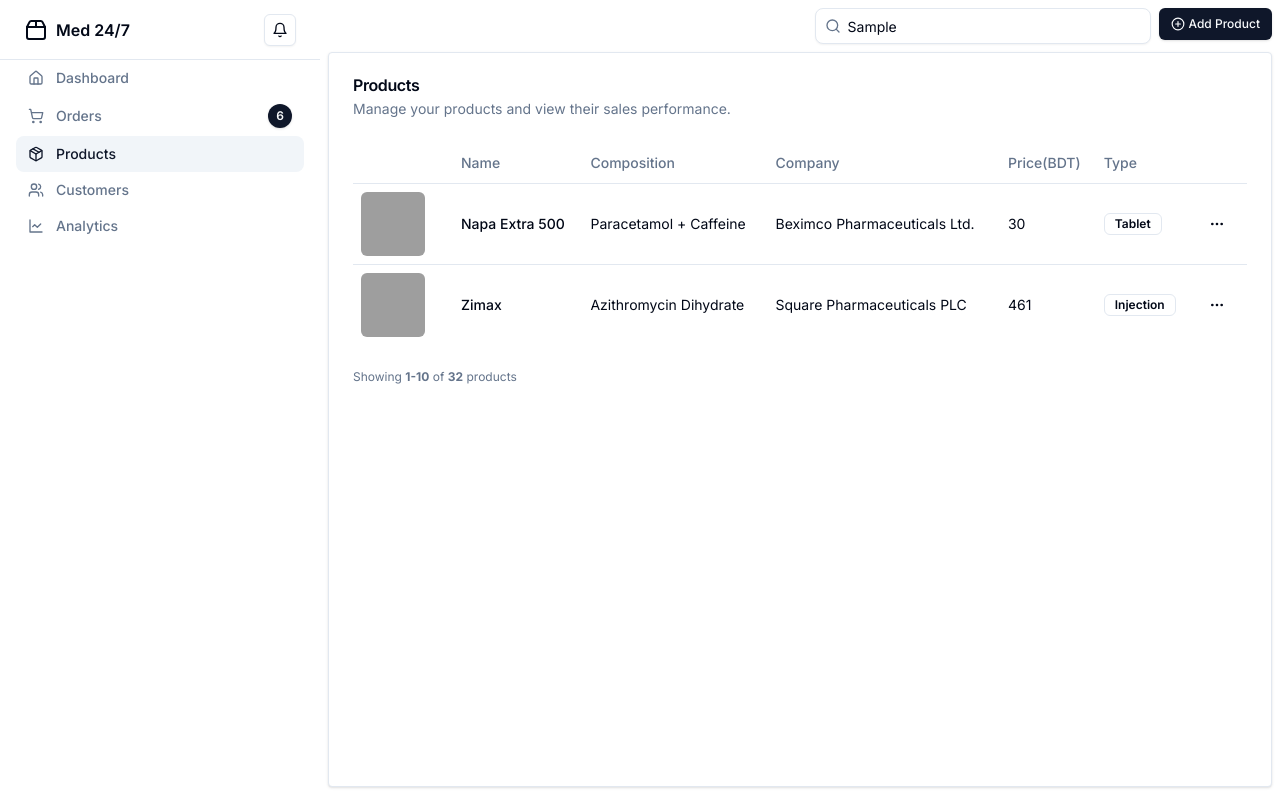
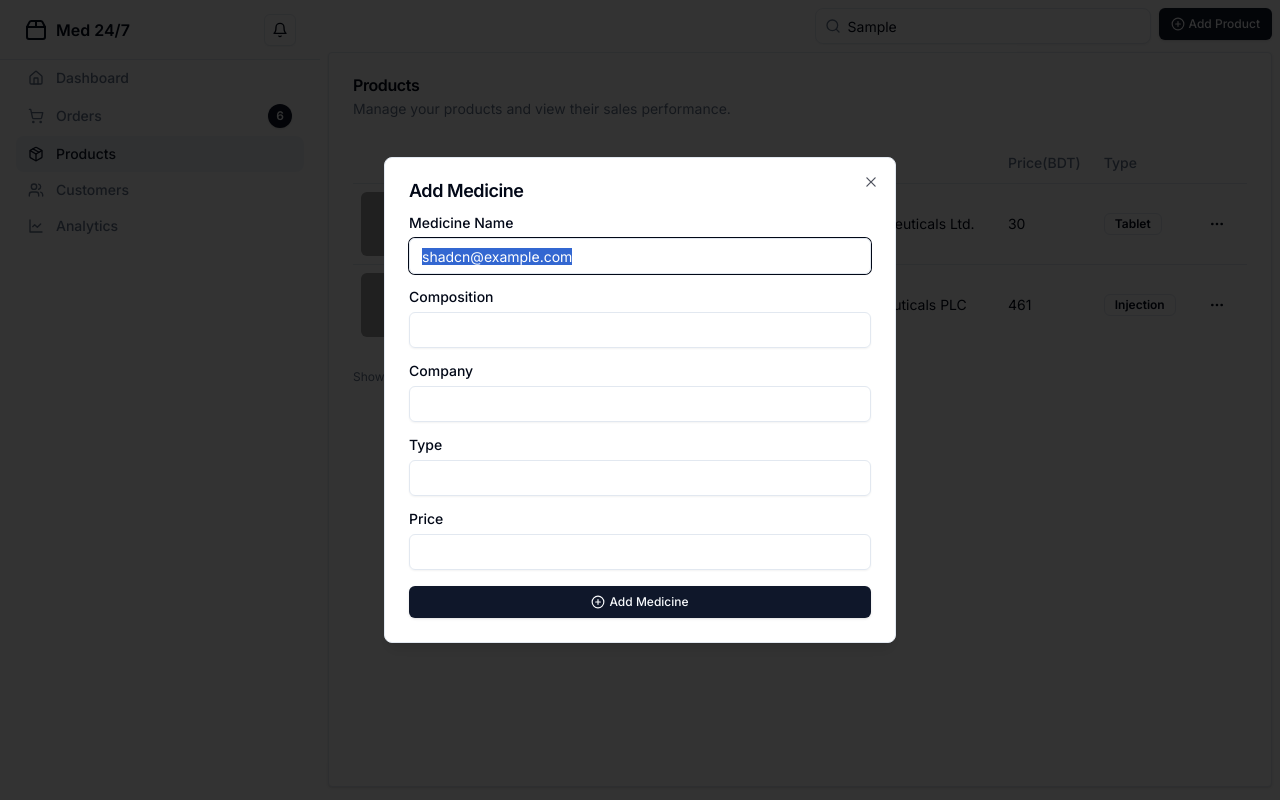
Before and after one commit to Munna-Khandakar/mycrowd, a Next.js app: page /admin/products in a window 1280 px wide. Both pictures are taken after typing "Sample" into the empty fields and a click on the button "Add Product". Built offline with nearby package versions, Linux system fonts and the light colour scheme; grey boxes are pictures that could not be loaded.

Commit message:
products add form added

```diff
--- /dev/null
+++ b/components/Modal.tsx
@@ -0,0 +1,47 @@
+import {
+    Dialog,
+    DialogContent,
+    DialogDescription,
+    DialogHeader,
+    DialogTitle,
+    DialogTrigger,
+} from '@/components/ui/dialog';
+import {useEffect, useState} from 'react';
+
+type ModalProps = {
+    children: React.ReactNode;
+    title?: string | React.ReactNode;
+    description?: string | React.ReactNode;
+    isOpen: boolean;
+    trigger?: React.ReactNode;
+    onClose?: () => void;
+};
+
+function Modal(props: ModalProps) {
+    const {children, title, description, isOpen, trigger, onClose} = props;
+    const [open, setOpen] = useState(false);
+
+    useEffect(() => {
+        setOpen(isOpen);
+    }, [isOpen]);
+
+    const onCLoseModal = () => {
+        setOpen(false);
+        onClose && onClose();
+    };
+
+    return (
+        <Dialog open={open} onOpenChange={onCLoseModal}>
+            {trigger && <DialogTrigger asChild>{trigger}</DialogTrigger>}
+            <DialogContent>
+                <DialogHeader>
+                    {title && <DialogTitle>{title}</DialogTitle>}
+                    {description && <DialogDescription>{description}</DialogDescription>}
+                </DialogHeader>
+                {children}
+            </DialogContent>
+        </Dialog>
+    );
+}
+
+export default Modal;
--- a/components/ProfileDropdown.tsx
+++ b/components/ProfileDropdown.tsx
@@ -35,7 +35,11 @@
                     </Link>
                 </DropdownMenuItem>
                 <DropdownMenuSeparator/>
-                <DropdownMenuItem>Logout</DropdownMenuItem>
+                <DropdownMenuItem>
+                    <Link href={'/login'}>
+                        Login
+                    </Link>
+                </DropdownMenuItem>
             </DropdownMenuContent>
         </DropdownMenu>
     );
--- /dev/null
+++ b/components/admin/products/ProductForm.tsx
@@ -0,0 +1,102 @@
+import * as React from 'react';
+import {useForm, SubmitHandler} from 'react-hook-form';
+
+import {cn} from '@/lib/utils';
+import {Button} from '@/components/ui/button';
+
+import {Input} from '@/components/ui/input';
+import {Label} from '@/components/ui/label';
+import {PlusCircle} from 'lucide-react';
+
+type Inputs = {
+    name: string
+    composition: string
+    company: string
+    type: string
+    price: number
+
+}
+
+export const ProductForm = () => {
+
+    const {
+        register,
+        handleSubmit,
+        watch,
+        formState: {errors},
+    } = useForm<Inputs>();
+
+    const onSubmit: SubmitHandler<Inputs> = (data) => console.log(data);
+
+    console.log(watch('name'));
+
+    return (
+        <form
+            className={cn('grid items-start gap-4')}
+            onSubmit={handleSubmit(onSubmit)}
+        >
+            <div className="grid gap-2">
+                <Label htmlFor="email">Medicine Name</Label>
+                <Input
+                    type="string"
+                    id="name"
+                    defaultValue="shadcn@example.com"
+                    {...register('name', {required: true})}
+                />
+                {errors.name?.type === 'required' && (
+                    <p role="alert" className="text-red-600">First name is required</p>
+                )}
+            </div>
+            <div className="grid gap-2">
+                <Label htmlFor="username">Composition</Label>
+                <Input
+                    id="composition"
+
+                    {...register('composition', {required: true})}
+                />
+                {errors.composition?.type === 'required' && (
+                    <p role="alert" className="text-red-600">First name is required</p>
+                )}
+            </div>
+            <div className="grid gap-2">
+                <Label htmlFor="username">Company</Label>
+                <Input
+                    id="company"
+
+                    {...register('company', {required: true})}
+                />
+                {errors.company?.type === 'required' && (
+                    <p role="alert" className="text-red-600">First name is required</p>
+                )}
+            </div>
+            <div className="grid gap-2">
+                <Label htmlFor="username">Type</Label>
+                <Input
+                    id="company"
+
+                    {...register('company', {required: true})}
+                />
+                {errors.company?.type === 'required' && (
+                    <p role="alert" className="text-red-600">First name is required</p>
+                )}
+            </div>
+            <div className="grid gap-2">
+                <Label htmlFor="username">Price</Label>
+                <Input
+                    id="price"
+
+                    {...register('price', {required: true})}
+                />
+                {errors.price?.type === 'required' && (
+                    <p role="alert" className="text-red-600">First name is required</p>
+                )}
+            </div>
+            <Button size="sm" className="h-8 gap-1" type="submit">
+                <PlusCircle className="h-3.5 w-3.5"/>
+                <span className="sr-only sm:not-sr-only sm:whitespace-nowrap">
+                    Add Medicine
+                  </span>
+            </Button>
+        </form>
+    );
+};
--- a/components/admin/products/Products.tsx
+++ b/components/admin/products/Products.tsx
@@ -1,3 +1,5 @@
+'use client';
+import {useState} from 'react';
 import Image from 'next/image';
 import {MoreHorizontal, PlusCircle, Search} from 'lucide-react';
 
@@ -27,8 +29,13 @@
     TableRow,
 } from '@/components/ui/table';
 import {Input} from '@/components/ui/input';
+import {ProductForm} from '@/components/admin/products/ProductForm';
+import Modal from '@/components/Modal';
 
 export function Products() {
+
+    const [showModal, setShowModal] = useState(false);
+
     return (
         <div className="p-2 h-screen">
             <div className="flex justify-end pb-2">
@@ -40,7 +47,7 @@
                         className="w-full rounded-lg bg-background pl-8 md:w-[200px] lg:w-[336px]"
                     />
                 </div>
-                <Button size="sm" className="h-8 gap-1">
+                <Button size="sm" className="h-8 gap-1" onClick={() => setShowModal(true)}>
                     <PlusCircle className="h-3.5 w-3.5"/>
                     <span className="sr-only sm:not-sr-only sm:whitespace-nowrap">
                     Add Product
@@ -155,6 +162,9 @@
                     </div>
                 </CardFooter>
             </Card>
+            <Modal isOpen={showModal} onClose={() => setShowModal(false)} title="Add Medicine">
+                <ProductForm/>
+            </Modal>
         </div>
     );
 }
--- /dev/null
+++ b/components/ui/dialog.tsx
@@ -0,0 +1,122 @@
+"use client"
+
+import * as React from "react"
+import * as DialogPrimitive from "@radix-ui/react-dialog"
+import { Cross2Icon } from "@radix-ui/react-icons"
+
+import { cn } from "@/lib/utils"
+
+const Dialog = DialogPrimitive.Root
+
+const DialogTrigger = DialogPrimitive.Trigger
+
+const DialogPortal = DialogPrimitive.Portal
+
+const DialogClose = DialogPrimitive.Close
+
+const DialogOverlay = React.forwardRef<
+  React.ElementRef<typeof DialogPrimitive.Overlay>,
+  React.ComponentPropsWithoutRef<typeof DialogPrimitive.Overlay>
+>(({ className, ...props }, ref) => (
+  <DialogPrimitive.Overlay
+    ref={ref}
+    className={cn(
+      "fixed inset-0 z-50 bg-black/80  data-[state=open]:animate-in data-[state=closed]:animate-out data-[state=closed]:fade-out-0 data-[state=open]:fade-in-0",
+      className
+    )}
+    {...props}
+  />
+))
+DialogOverlay.displayName = DialogPrimitive.Overlay.displayName
+
+const DialogContent = React.forwardRef<
+  React.ElementRef<typeof DialogPrimitive.Content>,
+  React.ComponentPropsWithoutRef<typeof DialogPrimitive.Content>
+>(({ className, children, ...props }, ref) => (
+  <DialogPortal>
+    <DialogOverlay />
+    <DialogPrimitive.Content
+      ref={ref}
+      className={cn(
+        "fixed left-[50%] top-[50%] z-50 grid w-full max-w-lg translate-x-[-50%] translate-y-[-50%] gap-4 border bg-background p-6 shadow-lg duration-200 data-[state=open]:animate-in data-[state=closed]:animate-out data-[state=closed]:fade-out-0 data-[state=open]:fade-in-0 data-[state=closed]:zoom-out-95 data-[state=open]:zoom-in-95 data-[state=closed]:slide-out-to-left-1/2 data-[state=closed]:slide-out-to-top-[48%] data-[state=open]:slide-in-from-left-1/2 data-[state=open]:slide-in-from-top-[48%] sm:rounded-lg",
+        className
+      )}
+      {...props}
+    >
+      {children}
+      <DialogPrimitive.Close className="absolute right-4 top-4 rounded-sm opacity-70 ring-offset-background transition-opacity hover:opacity-100 focus:outline-none focus:ring-2 focus:ring-ring focus:ring-offset-2 disabled:pointer-events-none data-[state=open]:bg-accent data-[state=open]:text-muted-foreground">
+        <Cross2Icon className="h-4 w-4" />
+        <span className="sr-only">Close</span>
+      </DialogPrimitive.Close>
+    </DialogPrimitive.Content>
+  </DialogPortal>
+))
+DialogContent.displayName = DialogPrimitive.Content.displayName
+
+const DialogHeader = ({
+  className,
+  ...props
+}: React.HTMLAttributes<HTMLDivElement>) => (
+  <div
+    className={cn(
+      "flex flex-col space-y-1.5 text-center sm:text-left",
+      className
+    )}
+    {...props}
+  />
+)
+DialogHeader.displayName = "DialogHeader"
+
+const DialogFooter = ({
+  className,
+  ...props
+}: React.HTMLAttributes<HTMLDivElement>) => (
+  <div
+    className={cn(
+      "flex flex-col-reverse sm:flex-row sm:justify-end sm:space-x-2",
+      className
+    )}
+    {...props}
+  />
+)
+DialogFooter.displayName = "DialogFooter"
+
+const DialogTitle = React.forwardRef<
+  React.ElementRef<typeof DialogPrimitive.Title>,
+  React.ComponentPropsWithoutRef<typeof DialogPrimitive.Title>
+>(({ className, ...props }, ref) => (
+  <DialogPrimitive.Title
+    ref={ref}
+    className={cn(
+      "text-lg font-semibold leading-none tracking-tight",
+      className
+    )}
+    {...props}
+  />
+))
+DialogTitle.displayName = DialogPrimitive.Title.displayName
+
+const DialogDescription = React.forwardRef<
+  React.ElementRef<typeof DialogPrimitive.Description>,
+  React.ComponentPropsWithoutRef<typeof DialogPrimitive.Description>
+>(({ className, ...props }, ref) => (
+  <DialogPrimitive.Description
+    ref={ref}
+    className={cn("text-sm text-muted-foreground", className)}
+    {...props}
+  />
+))
+DialogDescription.displayName = DialogPrimitive.Description.displayName
+
+export {
+  Dialog,
+  DialogPortal,
+  DialogOverlay,
+  DialogTrigger,
+  DialogClose,
+  DialogContent,
+  DialogHeader,
+  DialogFooter,
+  DialogTitle,
+  DialogDescription,
+}
--- a/package.json
+++ b/package.json
@@ -21,6 +21,7 @@
     "next": "14.2.3",
     "react": "^18",
     "react-dom": "^18",
+    "react-hook-form": "^7.51.5",
     "tailwind-merge": "^2.3.0",
     "tailwindcss-animate": "^1.0.7"
   },
```
